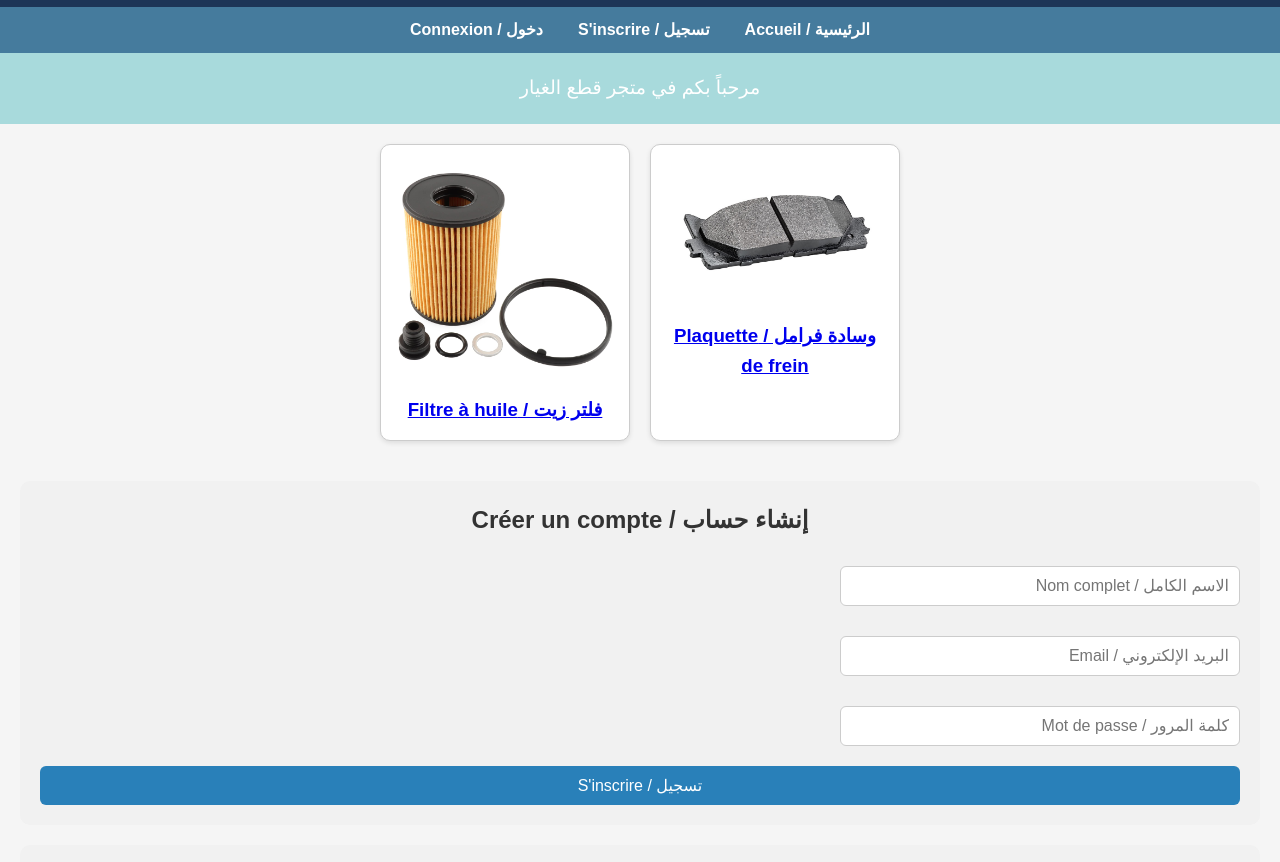
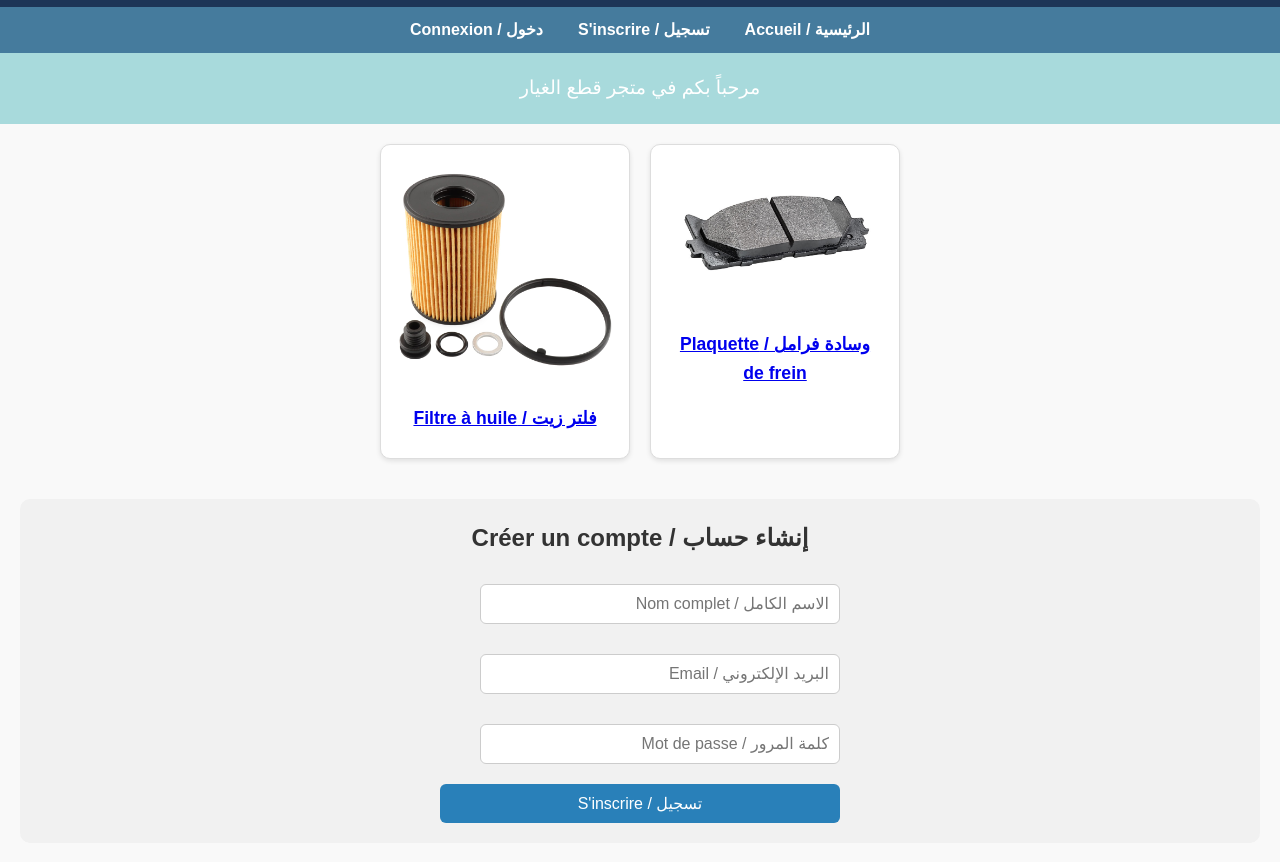
Before and after one commit to mouad2003-ai/Car-Parts-store, a plain HTML site: page index.html in a window 1280 px wide. Shown: the part 51-913 px from the top of the page. Drawn offline with Linux system fonts and the light colour scheme.

Commit message:
Update index.html

```diff
--- a/index.html
+++ b/index.html
@@ -10,40 +10,49 @@
       font-family: Arial, sans-serif;
       margin: 0;
       padding: 0;
+      background-color: #f9f9f9;
     }
+
     header {
       display: flex;
       justify-content: space-between;
       align-items: center;
-      padding: 10px 20px;
       background-color: #1d3557;
       color: white;
+      padding: 10px 20px;
     }
+
     .logo {
       font-size: 1.5em;
     }
+
     .lang-switch img {
       width: 30px;
       margin-left: 10px;
       cursor: pointer;
     }
+
     nav {
       display: flex;
       justify-content: center;
-      gap: 15px;
       background-color: #457b9d;
       padding: 10px;
+      gap: 15px;
     }
+
     nav a {
       color: white;
       text-decoration: none;
+      font-weight: bold;
     }
+
     .banner {
       background-color: #a8dadc;
       text-align: center;
       padding: 20px;
       font-size: 1.2em;
     }
+
     .products {
       display: flex;
       flex-wrap: wrap;
@@ -51,33 +60,70 @@
       gap: 20px;
       padding: 20px;
     }
+
     .product {
-      border: 1px solid #ccc;
+      background: white;
+      border: 1px solid #ddd;
       border-radius: 10px;
-      padding: 15px;
       width: 250px;
       text-align: center;
       box-shadow: 0 2px 5px rgba(0,0,0,0.1);
+      transition: transform 0.2s;
     }
+
+    .product:hover {
+      transform: scale(1.02);
+    }
+
     .product img {
       width: 100%;
+      border-radius: 10px 10px 0 0;
+    }
+
+    .product h3 {
+      padding: 10px;
+      font-size: 1.1em;
+    }
+
+    section.signup,
+    section.login {
+      background-color: #f1f1f1;
+      margin: 20px;
+      padding: 20px;
       border-radius: 10px;
     }
-    .signup, .login {
-      padding: 20px;
-      background-color: #f1f1f1;
-      margin: 20px;
-      border-radius: 10px;
+
+    section h2 {
+      text-align: center;
+      margin-bottom: 15px;
     }
+
     form {
       display: flex;
       flex-direction: column;
       gap: 10px;
+      max-width: 400px;
+      margin: auto;
     }
+
     input, button {
       padding: 10px;
       font-size: 1em;
+      border-radius: 5px;
+      border: 1px solid #ccc;
     }
+
+    button {
+      background-color: #1d3557;
+      color: white;
+      cursor: pointer;
+      border: none;
+    }
+
+    button:hover {
+      background-color: #457b9d;
+    }
+
     footer {
       background-color: #1d3557;
       color: white;
@@ -85,12 +131,12 @@
       padding: 10px;
     }
 
-    /* Responsive */
     @media (max-width: 768px) {
       .products {
         flex-direction: column;
         align-items: center;
       }
+
       nav {
         flex-direction: column;
       }
@@ -122,6 +168,7 @@
         <h3>وسادة فرامل / Plaquette de frein</h3>
       </a>
     </div>
+
     <div class="product">
       <a href="product.html?id=oil">
         <img src="images/oil.jpg" alt="فلتر زيت">
@@ -149,12 +196,14 @@
     </form>
   </section>
 
-  <footer>جميع الحقوق محفوظة &copy; 2025</footer>
+  <footer>
+    جميع الحقوق محفوظة &copy; 2025
+  </footer>
 
   <script>
     function setLang(lang) {
       document.documentElement.lang = lang;
-      document.documentElement.dir = lang === 'ar' ? 'rtl' : 'ltr';
+      document.documentElement.dir = (lang === 'ar') ? 'rtl' : 'ltr';
     }
   </script>
 
```
